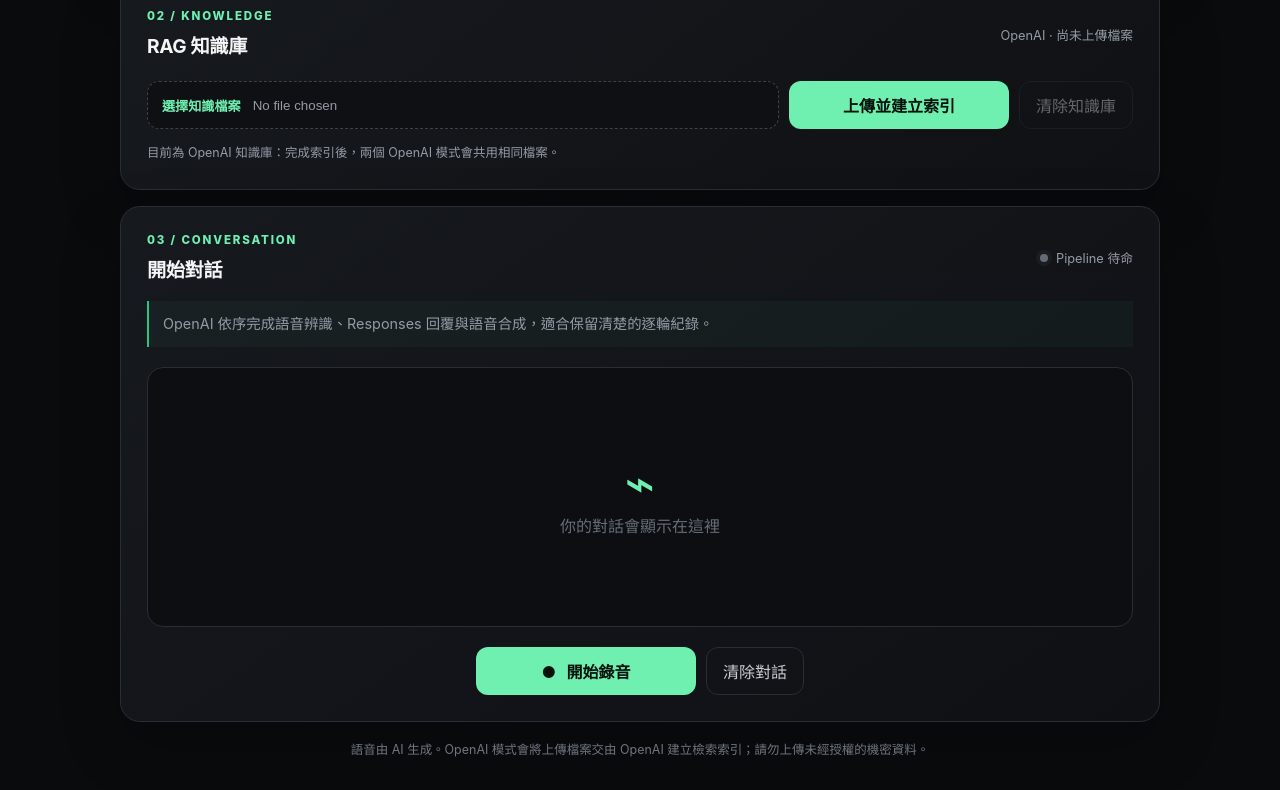
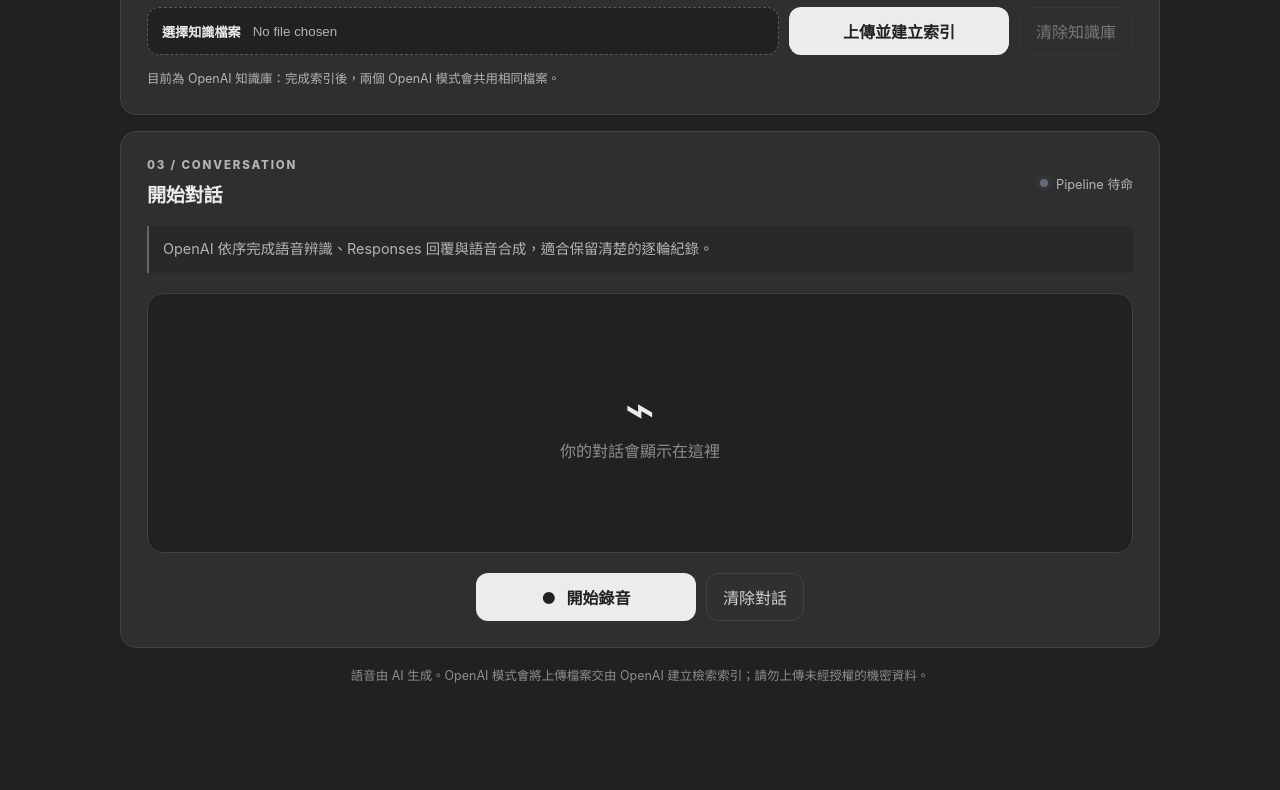
Before and after one commit to teinhonglo/voice-chatgpt, a plain HTML site: page dual_mode/static/index.html in a window 1280 px wide. Shown: the part 717-1507 px from the top of the page. After the commit the page ends 1433 px from the top, so only its background shows below. Drawn offline with Linux system fonts and the light colour scheme; no server answers.

Commit message:
Match the homepage palette to ChatGPT

```diff
--- a/dual_mode/static/index.html
+++ b/dual_mode/static/index.html
@@ -11,9 +11,7 @@
     <main class="app-shell">
       <header class="hero">
         <div>
-          <p class="eyebrow">VOICE-IN / VOICE-OUT</p>
           <h1 id="app-title">語音聊天</h1>
-          <p class="subtitle">用 Language A 說話，由助理用 Language B 回答。</p>
         </div>
         <div class="mode-switch hidden" id="mode-switch" role="group" aria-label="語音模式">
           <button class="mode-button active" data-mode="pipeline" type="button">
--- a/dual_mode/static/styles.css
+++ b/dual_mode/static/styles.css
@@ -1,14 +1,15 @@
 :root {
-  --bg: #0a0b0d;
-  --panel: #121418;
-  --panel-soft: #171a1f;
-  --line: #292d34;
-  --text: #f4f5f7;
-  --muted: #949ba7;
-  --accent: #6ff0b0;
-  --accent-strong: #23c87c;
-  --danger: #ff6f78;
-  --radius: 20px;
+  --bg: #212121;
+  --panel: #2f2f2f;
+  --panel-soft: #303030;
+  --line: #424242;
+  --text: #ececec;
+  --muted: #b4b4b4;
+  --accent: #ececec;
+  --accent-strong: #ffffff;
+  --success: #10a37f;
+  --danger: #ef4444;
+  --radius: 16px;
 }
 
 * { box-sizing: border-box; }
@@ -18,9 +19,7 @@ body {
   min-width: 320px;
   min-height: 100vh;
   color: var(--text);
-  background:
-    radial-gradient(circle at 75% -15%, rgba(68, 161, 121, 0.2), transparent 35%),
-    var(--bg);
+  background: var(--bg);
   font-family: Inter, ui-sans-serif, system-ui, -apple-system, BlinkMacSystemFont, "Segoe UI", sans-serif;
 }
 
@@ -30,29 +29,28 @@ button { color: inherit; }
 .app-shell {
   width: min(1040px, calc(100% - 32px));
   margin: 0 auto;
-  padding: 56px 0 32px;
+  padding: 38px 0 32px;
 }
 
 .hero {
   display: flex;
-  align-items: flex-end;
+  align-items: center;
   justify-content: space-between;
   gap: 32px;
-  margin-bottom: 28px;
+  margin-bottom: 20px;
 }
 
-.eyebrow, .step-label {
+.step-label {
   margin: 0 0 8px;
-  color: var(--accent);
+  color: var(--muted);
   font-size: 0.72rem;
   font-weight: 800;
   letter-spacing: 0.16em;
 }
 
 h1, h2, p { margin-top: 0; }
-h1 { margin-bottom: 10px; font-size: clamp(2rem, 5vw, 3.7rem); line-height: 1.02; letter-spacing: -0.055em; }
+h1 { margin-bottom: 0; font-size: clamp(1.9rem, 4vw, 2.7rem); line-height: 1.08; letter-spacing: -0.04em; }
 h2 { margin-bottom: 0; font-size: 1.2rem; letter-spacing: -0.02em; }
-.subtitle { margin-bottom: 0; color: var(--muted); }
 
 .mode-switch {
   display: grid;
@@ -61,7 +59,7 @@ h2 { margin-bottom: 0; font-size: 1.2rem; letter-spacing: -0.02em; }
   padding: 5px;
   border: 1px solid var(--line);
   border-radius: 14px;
-  background: rgba(18, 20, 24, 0.92);
+  background: var(--panel);
 }
 
 .mode-button {
@@ -78,15 +76,14 @@ h2 { margin-bottom: 0; font-size: 1.2rem; letter-spacing: -0.02em; }
 
 .mode-button small { font-size: 0.64rem; font-weight: 700; opacity: 0.68; }
 
-.mode-button.active { color: #07120d; background: var(--accent); font-weight: 800; }
+.mode-button.active { color: #212121; background: var(--accent); font-weight: 800; }
 
 .settings-card, .knowledge-card, .conversation-card {
   margin-top: 16px;
   padding: 26px;
   border: 1px solid var(--line);
   border-radius: var(--radius);
-  background: linear-gradient(145deg, rgba(23, 26, 31, 0.96), rgba(15, 17, 20, 0.96));
-  box-shadow: 0 22px 60px rgba(0, 0, 0, 0.24);
+  background: var(--panel);
 }
 
 .section-heading {
@@ -103,7 +100,7 @@ h2 { margin-bottom: 0; font-size: 1.2rem; letter-spacing: -0.02em; }
 }
 
 .field { display: grid; gap: 8px; min-width: 0; }
-.field > span { color: #c3c7cf; font-size: 0.82rem; font-weight: 700; }
+.field > span { color: #d1d1d1; font-size: 0.82rem; font-weight: 700; }
 .field-wide { margin-bottom: 18px; }
 .model-help { color: var(--muted); font-size: 0.75rem; line-height: 1.5; }
 
@@ -113,13 +110,13 @@ select, textarea {
   border-radius: 12px;
   outline: none;
   color: var(--text);
-  background: #0e1013;
+  background: var(--bg);
   transition: border-color 160ms ease, box-shadow 160ms ease;
 }
 
 select { min-height: 48px; padding: 0 38px 0 13px; }
 textarea { padding: 13px; line-height: 1.5; resize: vertical; }
-select:focus, textarea:focus { border-color: var(--accent-strong); box-shadow: 0 0 0 3px rgba(111, 240, 176, 0.1); }
+select:focus, textarea:focus { border-color: #8e8e8e; box-shadow: 0 0 0 2px rgba(255, 255, 255, 0.08); }
 
 .settings-grid {
   display: grid;
@@ -131,7 +128,7 @@ select:focus, textarea:focus { border-color: var(--accent-strong); box-shadow: 0
 .language-arrow { padding-bottom: 14px; color: var(--accent); text-align: center; }
 
 .knowledge-state { color: var(--muted); font-size: 0.8rem; text-align: right; }
-.knowledge-state.ready { color: var(--accent); }
+.knowledge-state.ready { color: var(--success); }
 .knowledge-state.error { color: var(--danger); }
 
 .upload-row {
@@ -147,35 +144,35 @@ select:focus, textarea:focus { border-color: var(--accent-strong); box-shadow: 0
   min-width: 0;
   min-height: 48px;
   padding: 6px 8px 6px 14px;
-  border: 1px dashed #3c424c;
+  border: 1px dashed #5a5a5a;
   border-radius: 12px;
-  color: #c3c7cf;
-  background: #0e1013;
+  color: #d1d1d1;
+  background: var(--bg);
   cursor: pointer;
 }
 
 .file-picker > span { flex: 0 0 auto; margin-right: 12px; color: var(--accent); font-size: 0.82rem; font-weight: 800; }
 .file-picker input { min-width: 0; width: 100%; color: var(--muted); }
 .file-picker input::file-selector-button { display: none; }
-.file-picker:focus-within { border-color: var(--accent-strong); box-shadow: 0 0 0 3px rgba(111, 240, 176, 0.1); }
+.file-picker:focus-within { border-color: #8e8e8e; box-shadow: 0 0 0 2px rgba(255, 255, 255, 0.08); }
 .upload-action { min-width: 180px; }
 
 .knowledge-files { display: flex; flex-wrap: wrap; gap: 8px; margin-top: 14px; }
-.file-chip { max-width: 100%; padding: 7px 10px; overflow: hidden; border: 1px solid rgba(111, 240, 176, 0.2); border-radius: 999px; color: #c8fbe1; background: rgba(111, 240, 176, 0.06); font-size: 0.78rem; text-overflow: ellipsis; white-space: nowrap; }
+.file-chip { max-width: 100%; padding: 7px 10px; overflow: hidden; border: 1px solid #565656; border-radius: 999px; color: #d9d9d9; background: #383838; font-size: 0.78rem; text-overflow: ellipsis; white-space: nowrap; }
 .field-help { margin: 14px 0 0; color: var(--muted); font-size: 0.78rem; line-height: 1.55; }
 
 .connection-state { display: inline-flex; align-items: center; gap: 8px; }
 .state-dot { width: 8px; height: 8px; border-radius: 50%; background: #646b76; box-shadow: 0 0 0 4px rgba(100, 107, 118, 0.1); }
 .state-dot.live, .state-dot.error { background: var(--danger); box-shadow: 0 0 0 4px rgba(255, 111, 120, 0.12); }
 .state-dot.busy { background: #ffd66f; box-shadow: 0 0 0 4px rgba(255, 214, 111, 0.12); animation: pulse 1s infinite; }
-.state-dot.ready { background: var(--accent); box-shadow: 0 0 0 4px rgba(111, 240, 176, 0.12); }
+.state-dot.ready { background: var(--success); box-shadow: 0 0 0 4px rgba(16, 163, 127, 0.14); }
 
 .mode-description {
   margin: -4px 0 20px;
   padding: 12px 14px;
-  border-left: 2px solid var(--accent-strong);
+  border-left: 2px solid #666666;
   color: var(--muted);
-  background: rgba(111, 240, 176, 0.035);
+  background: #292929;
   font-size: 0.9rem;
   line-height: 1.55;
 }
@@ -190,21 +187,21 @@ select:focus, textarea:focus { border-color: var(--accent-strong); box-shadow: 0
   overflow-y: auto;
   border: 1px solid var(--line);
   border-radius: 16px;
-  background: #0c0e11;
+  background: var(--bg);
 }
 
-.empty-state { margin: auto; color: #666d78; text-align: center; }
+.empty-state { margin: auto; color: #8e8e8e; text-align: center; }
 .empty-state p { margin-bottom: 0; }
 .wave-icon { display: block; margin-bottom: 4px; color: var(--accent); font-size: 3.2rem; line-height: 1; }
 
 .message { max-width: min(78%, 680px); padding: 13px 15px; border-radius: 14px; }
 .message p { margin-bottom: 0; white-space: pre-wrap; line-height: 1.55; }
 .message-label { display: block; margin-bottom: 5px; color: var(--muted); font-size: 0.65rem; font-weight: 900; letter-spacing: 0.12em; }
-.message.user { align-self: flex-end; color: #06120d; background: var(--accent); border-bottom-right-radius: 4px; }
-.message.user .message-label { color: rgba(6, 18, 13, 0.58); }
-.message.assistant { align-self: flex-start; background: #22262d; border-bottom-left-radius: 4px; }
+.message.user { align-self: flex-end; color: var(--text); background: #414141; border-bottom-right-radius: 4px; }
+.message.user .message-label { color: #b4b4b4; }
+.message.assistant { align-self: flex-start; background: var(--panel-soft); border-bottom-left-radius: 4px; }
 
-.live-caption { margin-top: 12px; padding: 11px 14px; border-radius: 10px; color: #c8fbe1; background: rgba(35, 200, 124, 0.09); font-size: 0.88rem; }
+.live-caption { margin-top: 12px; padding: 11px 14px; border-radius: 10px; color: var(--text); background: #383838; font-size: 0.88rem; }
 
 .controls { display: flex; align-items: center; justify-content: center; gap: 10px; margin-top: 20px; }
 .primary-action, .secondary-action {
@@ -213,8 +210,8 @@ select:focus, textarea:focus { border-color: var(--accent-strong); box-shadow: 0
   cursor: pointer;
   transition: transform 120ms ease, opacity 120ms ease, background 120ms ease;
 }
-.primary-action { min-width: 220px; padding: 0 20px; border: 0; color: #07120d; background: var(--accent); font-weight: 850; }
-.secondary-action { padding: 0 16px; border: 1px solid var(--line); color: #c9cdd4; background: transparent; }
+.primary-action { min-width: 220px; padding: 0 20px; border: 0; color: #212121; background: var(--accent); font-weight: 850; }
+.secondary-action { padding: 0 16px; border: 1px solid var(--line); color: #d1d1d1; background: #303030; }
 .primary-action:hover, .secondary-action:hover { transform: translateY(-1px); }
 .primary-action:disabled, .secondary-action:disabled { cursor: not-allowed; opacity: 0.45; transform: none; }
 .primary-action.recording, .primary-action.connected { color: white; background: #d84f5a; }
@@ -222,7 +219,7 @@ select:focus, textarea:focus { border-color: var(--accent-strong); box-shadow: 0
 
 .hidden { display: none !important; }
 audio { display: none; }
-footer { padding: 18px 2px 0; color: #6e7580; font-size: 0.78rem; text-align: center; }
+footer { padding: 18px 2px 0; color: #8e8e8e; font-size: 0.78rem; text-align: center; }
 footer p { margin-bottom: 0; }
 
 @keyframes pulse { 50% { opacity: 0.45; } }
```
Also changed, not shown: 1 other file.
